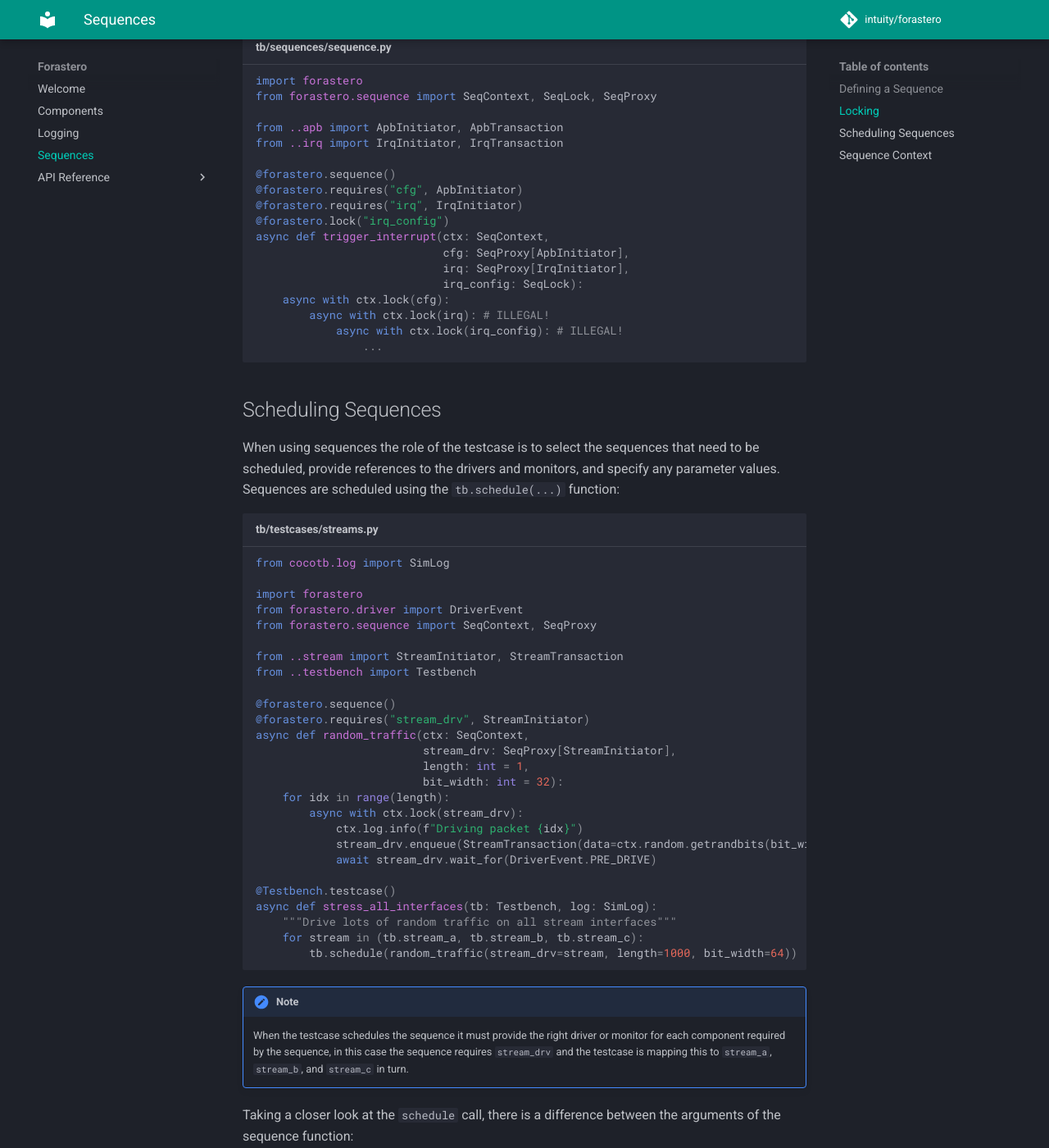
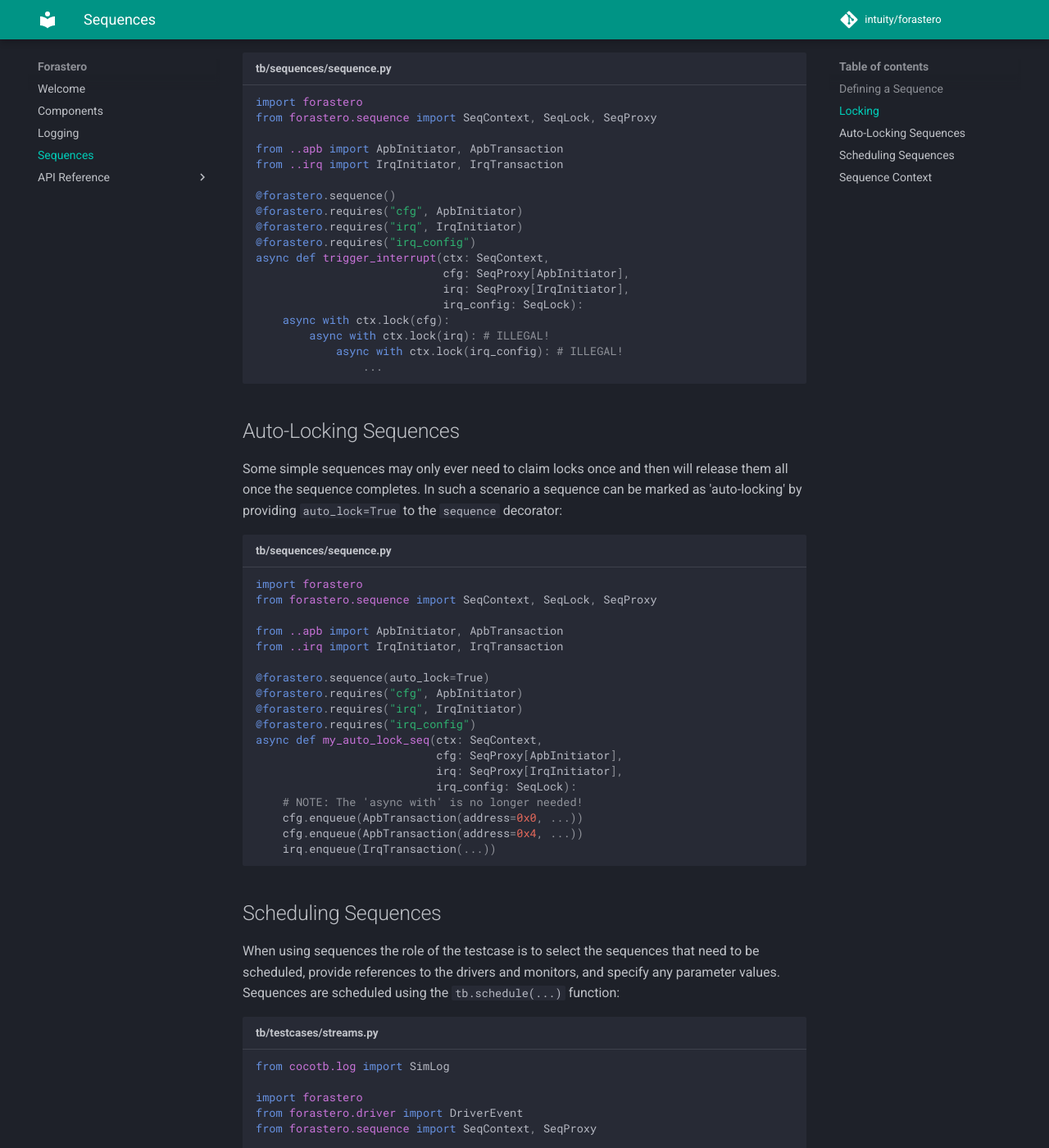
Before and after one commit to Intuity/forastero, an MkDocs documentation site: the page built from docs/sequences.md, in a window 1280 px wide and 1400 px high, scrolled down 3743 px. Shown: the whole window at 82% size. Built offline with MkDocs 1.6.1 and Material for MkDocs 9.7.7, drawn with Linux system fonts in a browser that asks for light colours; comment, search, counter and statistics services are not loaded; some of the changed text lies outside the part shown.

Commit message:
Refining named lock declaration and adding auto-locking to sequences

````diff
--- a/docs/sequences.md
+++ b/docs/sequences.md
@@ -132,9 +132,9 @@ async def weird_traffic(ctx: SeqContext,
     indentation level).
 
 Sequences can also declare arbitrarily named locks that they can use to
-co-ordinate with other sequences using the `lock` decorator, for example this
-may be used to represent some state of the design that is not directly exposed
-via the I/Os of the DUT.
+co-ordinate with other sequences using the `requires` decorator but without
+providing an expected type, for example this may be used to represent some state
+of the design that is not directly exposed via the I/Os of the DUT.
 
 ```python title="tb/sequences/sequence.py"
 import forastero
@@ -146,7 +146,7 @@ from ..irq import IrqInitiator, IrqTransaction
 @forastero.sequence()
 @forastero.requires("cfg", ApbInitiator)
 @forastero.requires("irq", IrqInitiator)
-@forastero.lock("irq_config")
+@forastero.requires("irq_config")
 async def trigger_interrupt(ctx: SeqContext,
                             cfg: SeqProxy[ApbInitiator],
                             irq: SeqProxy[IrqInitiator],
@@ -180,7 +180,7 @@ from ..irq import IrqInitiator, IrqTransaction
 @forastero.sequence()
 @forastero.requires("cfg", ApbInitiator)
 @forastero.requires("irq", IrqInitiator)
-@forastero.lock("irq_config")
+@forastero.requires("irq_config")
 async def trigger_interrupt(ctx: SeqContext,
                             cfg: SeqProxy[ApbInitiator],
                             irq: SeqProxy[IrqInitiator],
@@ -189,6 +189,33 @@ async def trigger_interrupt(ctx: SeqContext,
         async with ctx.lock(irq): # ILLEGAL!
             async with ctx.lock(irq_config): # ILLEGAL!
                 ...
+```
+
+## Auto-Locking Sequences
+
+Some simple sequences may only ever need to claim locks once and then will release
+them all once the sequence completes. In such a scenario a sequence can be marked
+as 'auto-locking' by providing `auto_lock=True` to the `sequence` decorator:
+
+```python title="tb/sequences/sequence.py"
+import forastero
+from forastero.sequence import SeqContext, SeqLock, SeqProxy
+
+from ..apb import ApbInitiator, ApbTransaction
+from ..irq import IrqInitiator, IrqTransaction
+
+@forastero.sequence(auto_lock=True)
+@forastero.requires("cfg", ApbInitiator)
+@forastero.requires("irq", IrqInitiator)
+@forastero.requires("irq_config")
+async def my_auto_lock_seq(ctx: SeqContext,
+                           cfg: SeqProxy[ApbInitiator],
+                           irq: SeqProxy[IrqInitiator],
+                           irq_config: SeqLock):
+    # NOTE: The 'async with' is no longer needed!
+    cfg.enqueue(ApbTransaction(address=0x0, ...))
+    cfg.enqueue(ApbTransaction(address=0x4, ...))
+    irq.enqueue(IrqTransaction(...))
 ```
 
 ## Scheduling Sequences
--- a/forastero/__init__.py
+++ b/forastero/__init__.py
@@ -17,7 +17,7 @@ from .driver import BaseDriver, DriverEvent
 from .io import BaseIO, IORole
 from .monitor import BaseMonitor, MonitorEvent
 from .scoreboard import Scoreboard
-from .sequence import lock, requires, sequence
+from .sequence import requires, sequence
 from .transaction import BaseTransaction
 
 assert all(
@@ -31,7 +31,6 @@ assert all(
         DriverEvent,
         MonitorEvent,
         Scoreboard,
-        lock,
         requires,
         sequence,
     )
````
Also changed, not shown: 3 other files.
